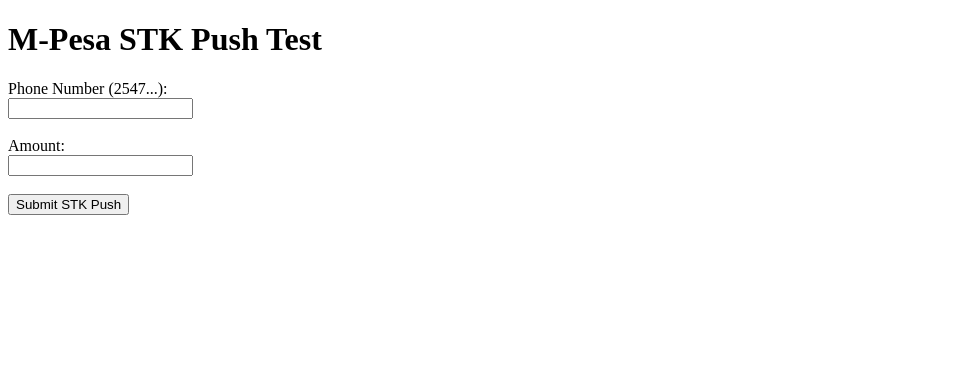
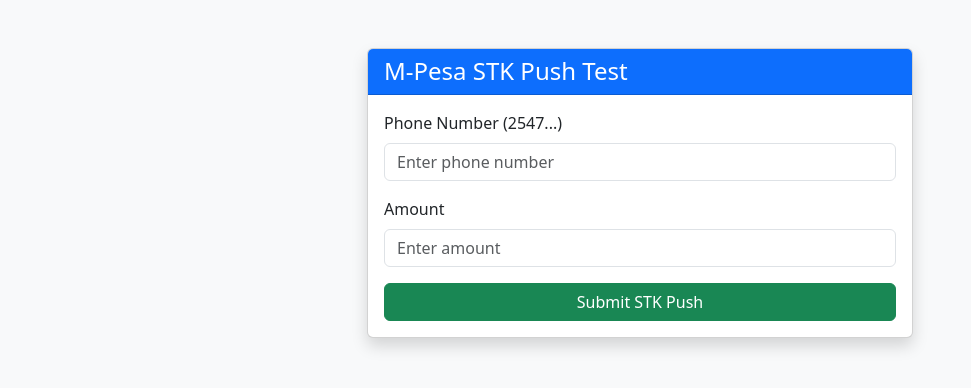
Before and after one commit to gachonejohn/kcb_bbuni, a Django app: page / in a window 1280 px wide. Shown: the top 388 px of the page, without its empty margins (0-971 px from the left). Run offline with Django 5.2, Linux system fonts and the light colour scheme.

Commit message:
kcb-buni

```diff
--- a/buniApi/templates/payment_form.html
+++ b/buniApi/templates/payment_form.html
@@ -1,19 +1,43 @@
 <!DOCTYPE html>
-<html>
+<html lang="en">
 <head>
+    <meta charset="UTF-8">
+    <meta name="viewport" content="width=device-width, initial-scale=1.0">
     <title>M-Pesa STK Push Test</title>
+    <link href="https://cdn.jsdelivr.net/npm/bootstrap@5.3.0/dist/css/bootstrap.min.css" rel="stylesheet">
 </head>
-<body>
-    <h1>M-Pesa STK Push Test</h1>
-    <form action="{% url 'stk_push' %}" method="post">
-        {% csrf_token %}
-        <label for="phoneNumber">Phone Number (2547...):</label><br>
-        <input type="text" id="phoneNumber" name="phoneNumber" required><br><br>
+<body class="bg-light">
+    <div class="container py-5">
+        <div class="row justify-content-center">
+            <div class="col-md-6">
+                <div class="card shadow">
+                    <div class="card-header bg-primary text-white">
+                        <h1 class="h4 mb-0">M-Pesa STK Push Test</h1>
+                    </div>
+                    <div class="card-body">
+                        <form action="{% url 'stk_push' %}" method="post">
+                            {% csrf_token %}
 
-        <label for="amount">Amount:</label><br>
-        <input type="number" id="amount" name="amount" required><br><br>
+                            <div class="mb-3">
+                                <label for="phoneNumber" class="form-label">Phone Number (2547...)</label>
+                                <input type="text" id="phoneNumber" name="phoneNumber" class="form-control" placeholder="Enter phone number" required>
+                            </div>
 
-        <button type="submit">Submit STK Push</button>
-    </form>
+                            <div class="mb-3">
+                                <label for="amount" class="form-label">Amount</label>
+                                <input type="number" id="amount" name="amount" class="form-control" placeholder="Enter amount" required>
+                            </div>
+
+                            <div class="d-grid">
+                                <button type="submit" class="btn btn-success">Submit STK Push</button>
+                            </div>
+                        </form>
+                    </div>
+                </div>
+            </div>
+        </div>
+    </div>
+
+    <script src="https://cdn.jsdelivr.net/npm/bootstrap@5.3.0/dist/js/bootstrap.bundle.min.js"></script>
 </body>
 </html>
```
